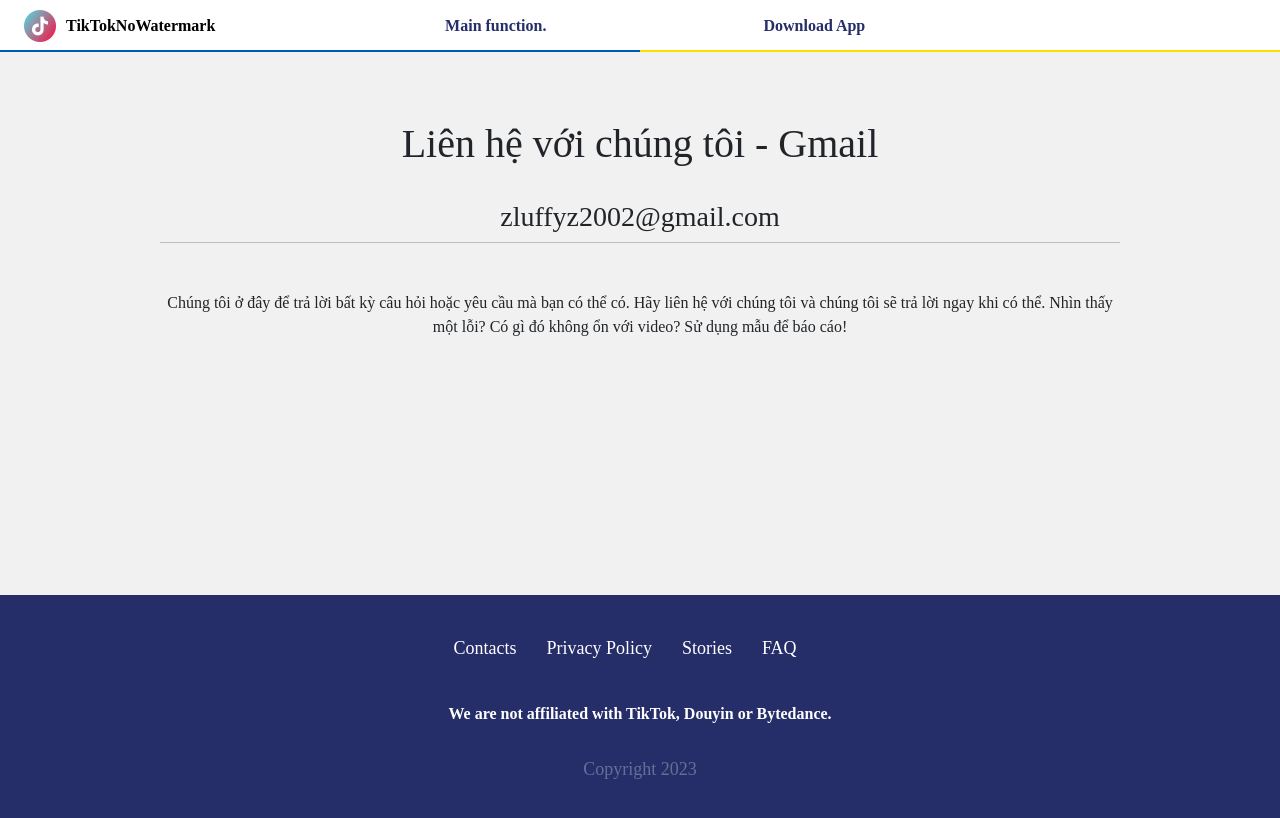
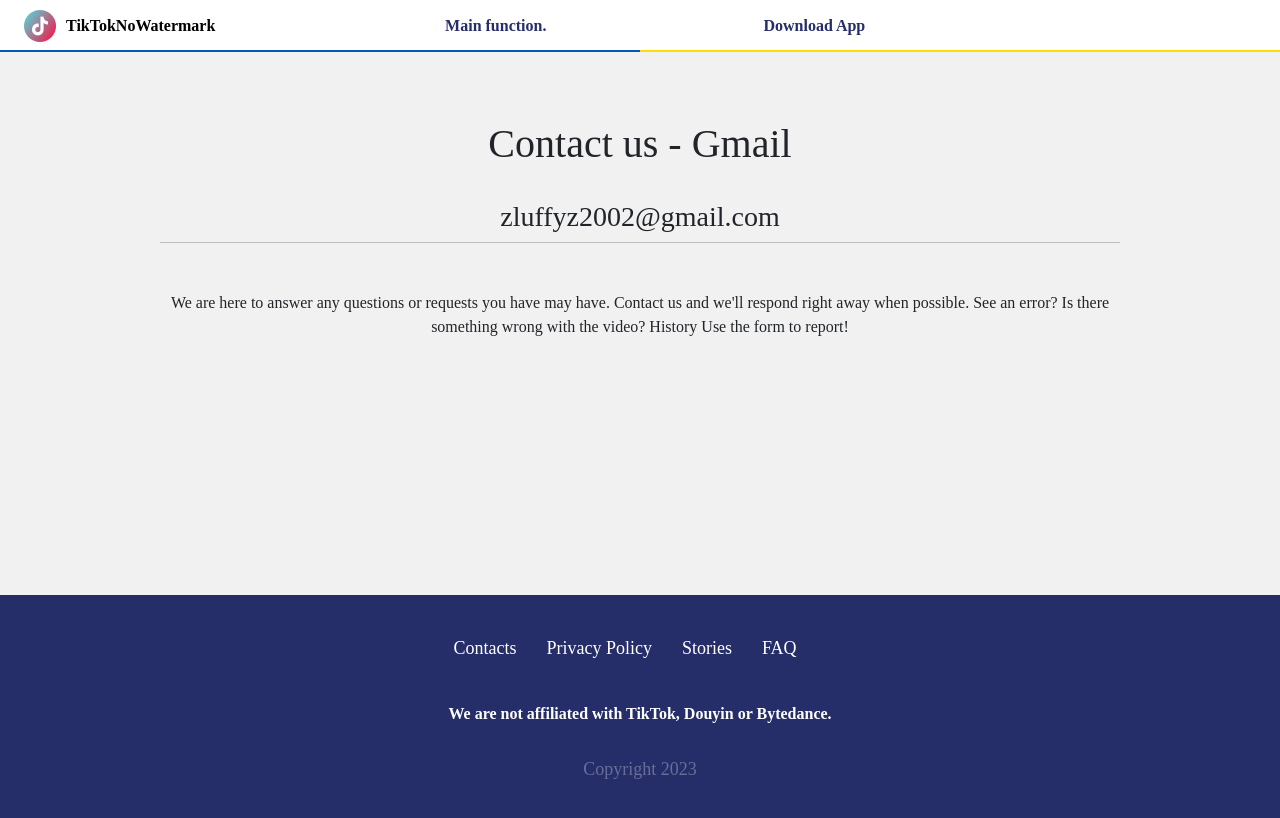
Before and after one commit to khoilion/WebDownLoadTikTokNoWatermark, a React (Create React App) app: page /Contacts in a window 1280 px wide. Shown: the top 818 px of the page. Built offline with nearby package versions, Linux system fonts and the light colour scheme.

Commit message:
change text

```diff
--- a/src/pages/contacts/contacts.jsx
+++ b/src/pages/contacts/contacts.jsx
@@ -13,12 +13,15 @@
         <div className="content-wrapper text-center">
           <div className="content main__content__container">
             <div className="content u-mtop">
-              <h1>Liên hệ với chúng tôi - Gmail</h1>
+              <h1>Contact us - Gmail</h1>
               <br />
               <h3>zluffyz2002@gmail.com</h3>
               <hr className="w-75 m-auto" />
               <p className="w-75 m-auto pt-5">
-              Chúng tôi ở đây để trả lời bất kỳ câu hỏi hoặc yêu cầu mà bạn có thể có. Hãy liên hệ với chúng tôi và chúng tôi sẽ trả lời ngay khi có thể. Nhìn thấy một lỗi? Có gì đó không ổn với video? Sử dụng mẫu để báo cáo!
+                We are here to answer any questions or requests you have may
+                have. Contact us and we'll respond right away when possible. See
+                an error? Is there something wrong with the video? History Use
+                the form to report!
               </p>
             </div>
           </div>
```
